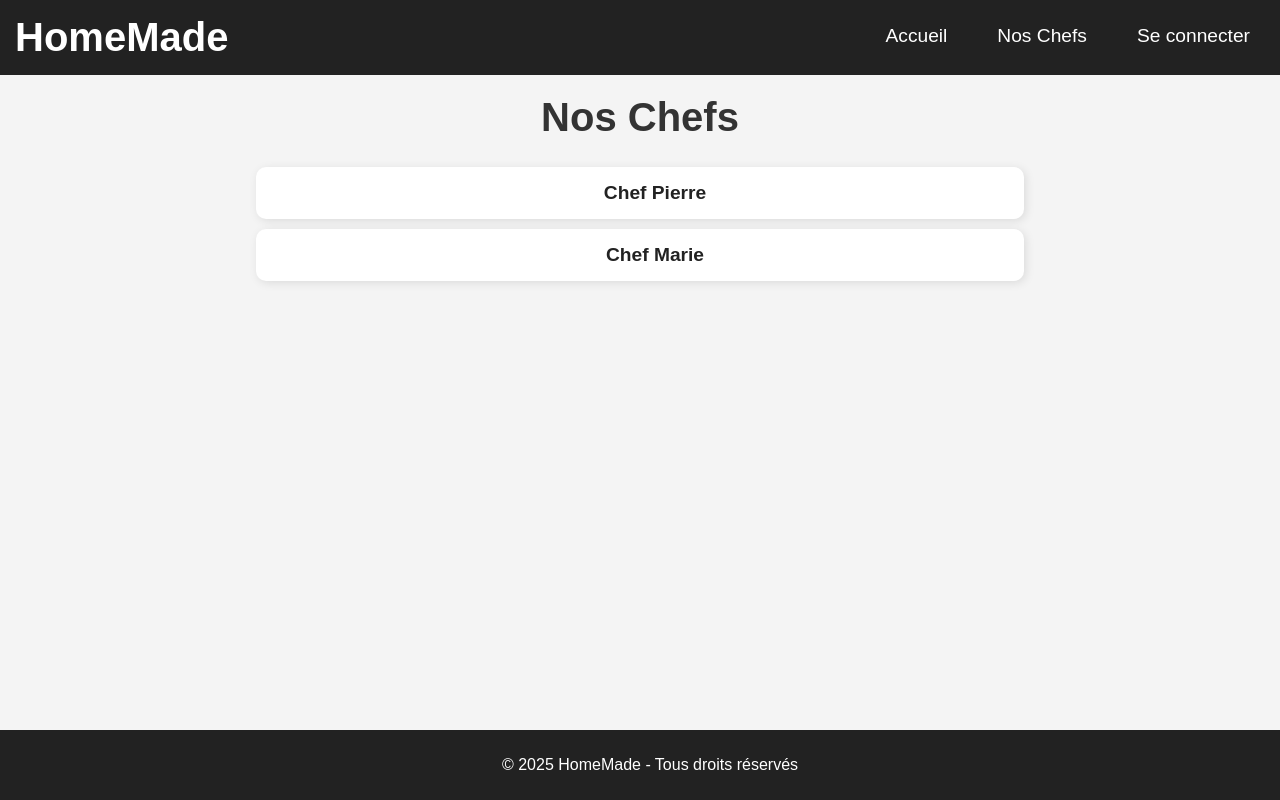
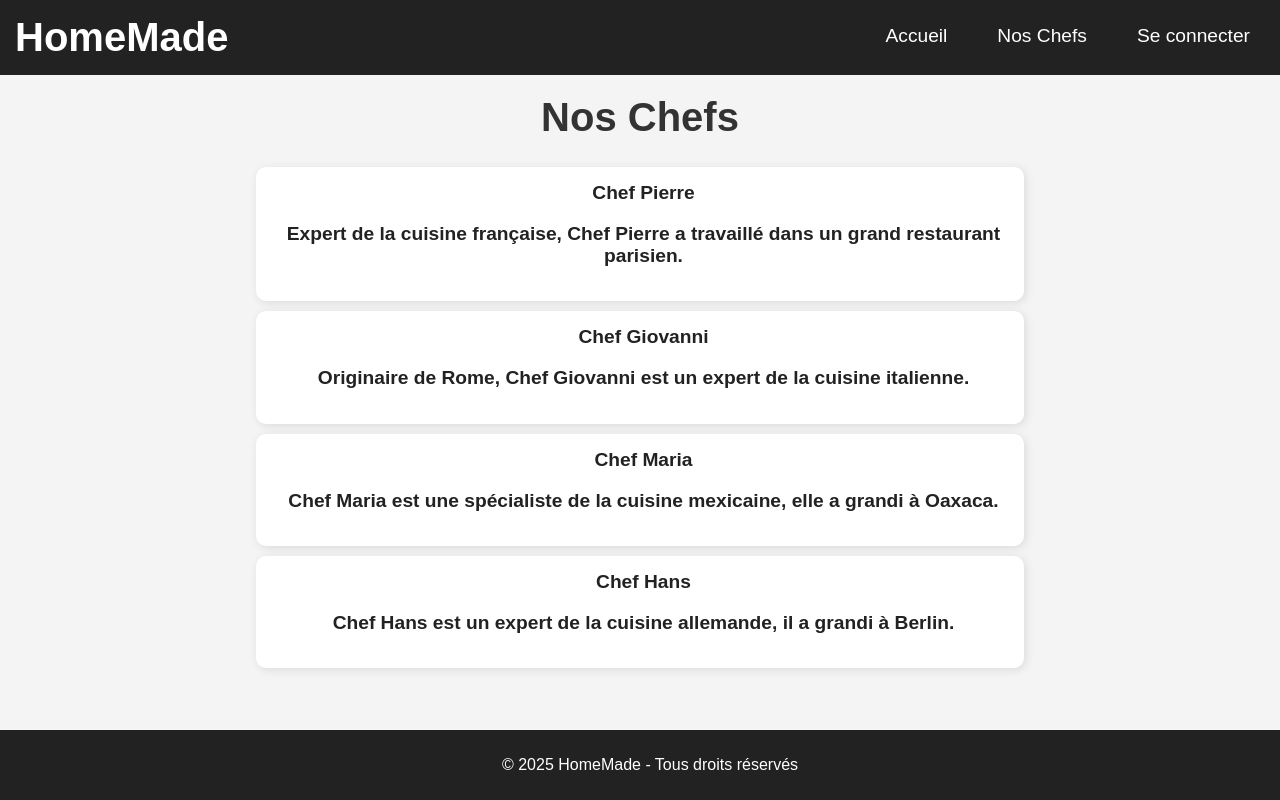
Before and after one commit to RubnK/homemade-vuejs, a Vue app: page /chefs in a window 1280 px wide. Built offline with nearby package versions, Linux system fonts and the light colour scheme.

Commit message:
Ajout de données de chefs et amélioration de l'affichage des détails des chefs, mise à jour des styles CSS et du titre de la page.

```diff
--- a/src/App.vue
+++ b/src/App.vue
@@ -9,6 +9,7 @@
 <script>
   import Header from './components/Header.vue';
   import Footer from './components/Footer.vue';
+  document.title = 'HomeMade';
 
   export default {
     components: { Header, Footer },
--- a/src/assets/main.css
+++ b/src/assets/main.css
@@ -79,7 +79,7 @@ ul li a {
   color: #222;
   font-weight: bold;
   font-size: 1.2em;
-  width: 100%;
+  width: 97%;
   padding: 15px;
 }
 
--- /dev/null
+++ b/src/data/chefs.js
@@ -0,0 +1,47 @@
+export const chefsData = [
+    {
+        id: 1,
+        name: "Chef Pierre",
+        description : "Expert de la cuisine française, Chef Pierre a travaillé dans un grand restaurant parisien.",
+        dishes: [
+            { id: 1, name: "Tarte Tatin" },
+            { id: 2, name: "Quiche Lorraine" },
+            { id: 3, name: "Boeuf Bourguignon" },
+            { id: 4, name: "Gratin Dauphinois" },
+
+        ]
+    },
+    {
+        id: 2,
+        name: "Chef Giovanni",
+        description : "Originaire de Rome, Chef Giovanni est un expert de la cuisine italienne.",
+        dishes: [
+            { id: 5, name: "Pizza Margherita" },
+            { id: 6, name: "Ravioli" },
+            { id: 7, name: "Tiramisu" },
+            { id: 8, name: "Cannoli" }
+        ]
+    },
+    {
+        id: 3,
+        name: "Chef Maria",
+        description : "Chef Maria est une spécialiste de la cuisine mexicaine, elle a grandi à Oaxaca.",
+        dishes: [
+            { id: 9, name: "Tacos al pastor" },
+            { id: 10, name: "Guacamole" },
+            { id: 11, name: "Chiles en nogada" },
+            { id: 12, name: "Mole poblano" }
+        ]
+    },
+    {
+        id: 4,
+        name: "Chef Hans",
+        description : "Chef Hans est un expert de la cuisine allemande, il a grandi à Berlin.",
+        dishes: [
+            { id: 13, name: "Currywurst" },
+            { id: 14, name: "Schnitzel" },
+            { id: 15, name: "Sauerkraut" },
+            { id: 16, name: "Bretzel" }
+        ]
+    }
+];
--- a/src/pages/ChefDetail.vue
+++ b/src/pages/ChefDetail.vue
@@ -24,6 +24,7 @@
     import { useRoute } from 'vue-router';
     import { useCartStore } from '../stores/cart';
     import { useAuthStore } from '../stores/auth';
+    import { chefsData } from '../data/chefs';
 
     export default {
         props: ['id'],
@@ -35,11 +36,7 @@
         const authStore = useAuthStore();
 
         onMounted(() => {
-            const chefsData = {
-                1: { name: 'Chef Pierre', dishes: [{ id: 1, name: 'Risotto' }, { id: 2, name: 'Pâtes Carbonara' }] },
-                2: { name: 'Chef Marie', dishes: [{ id: 3, name: 'Boeuf Bourguignon' }, { id: 4, name: 'Gratin Dauphinois' }] }
-            };
-            chef.value = chefsData[route.params.id] || { name: 'Chef Inconnu', dishes: [] };
+            chef.value = chefsData.find(c => c.id == route.params.id) || { name: 'Chef Inconnu', dishes: [] };
         });
 
         const increaseQuantity = (id) => {
@@ -55,6 +52,7 @@
 
         const addToCart = (dish) => {
             cartStore.addToCart(dish, quantities.value[dish.id] || 1);
+            alert('Plat ajouté au panier !');
         };
 
         return { chef, quantities, increaseQuantity, decreaseQuantity, addToCart, authStore };
--- a/src/pages/Chefs.vue
+++ b/src/pages/Chefs.vue
@@ -3,23 +3,21 @@
         <h1>Nos Chefs</h1>
         <ul>
             <li v-for="chef in chefs" :key="chef.id">
-                <router-link class="chefs" :to="`/chefs/${chef.id}`">{{ chef.name }}</router-link>
+                <router-link class="chefs" :to="`/chefs/${chef.id}`">{{ chef.name }}<br><p>{{ chef.description }}</p></router-link>
             </li>
         </ul>
     </div>
 </template>
 <script>
     import { ref, onMounted } from 'vue';
+    import { chefsData } from '../data/chefs';
 
     export default {
         setup() {
             const chefs = ref([]);
 
             onMounted(() => {
-                chefs.value = [
-                    { id: 1, name: 'Chef Pierre' },
-                    { id: 2, name: 'Chef Marie' }
-                ];
+                chefs.value = chefsData;
             });
 
             return { chefs };
```
Also changed, not shown: src/components/ChefsComponents.vue (added).
